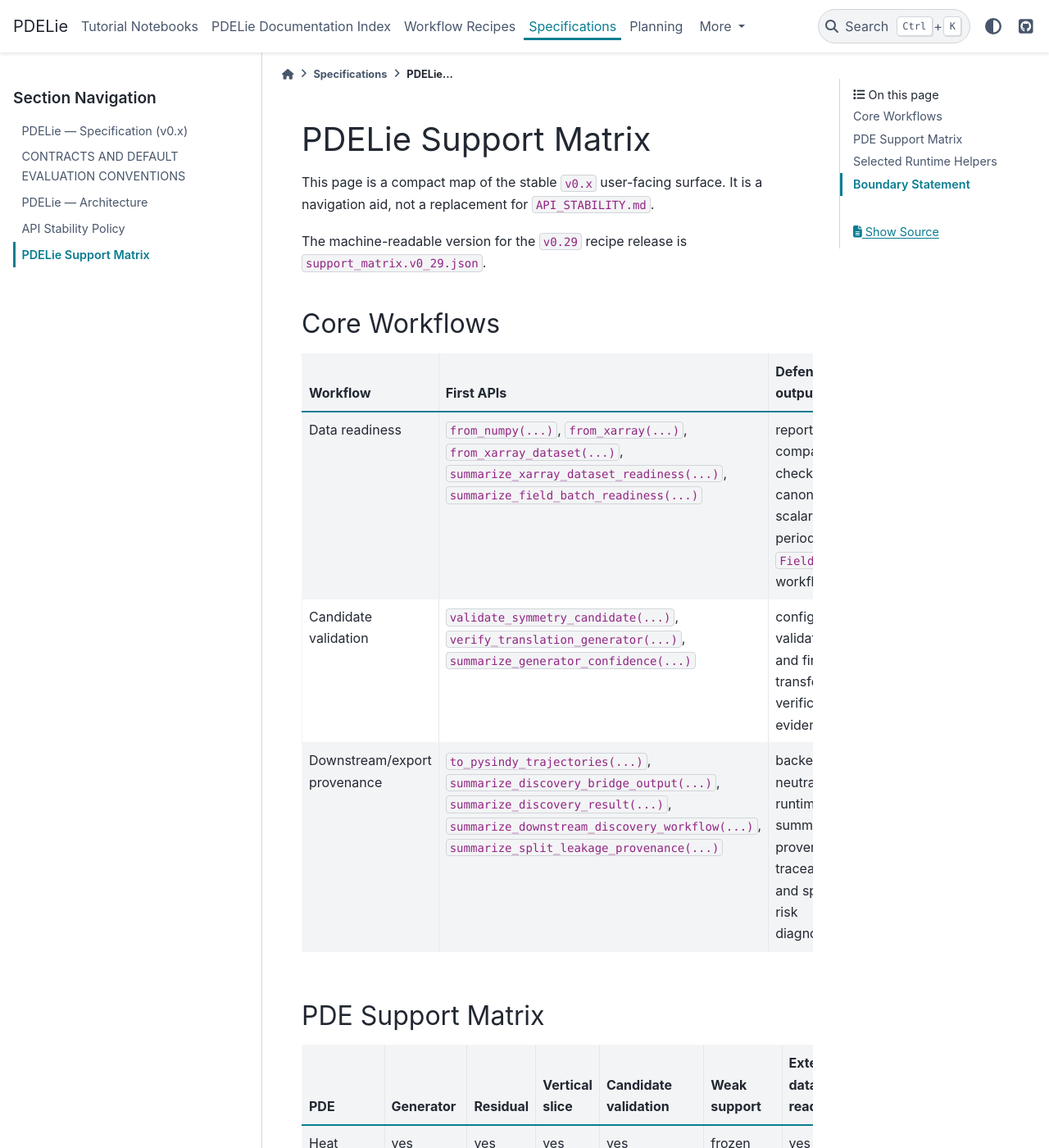
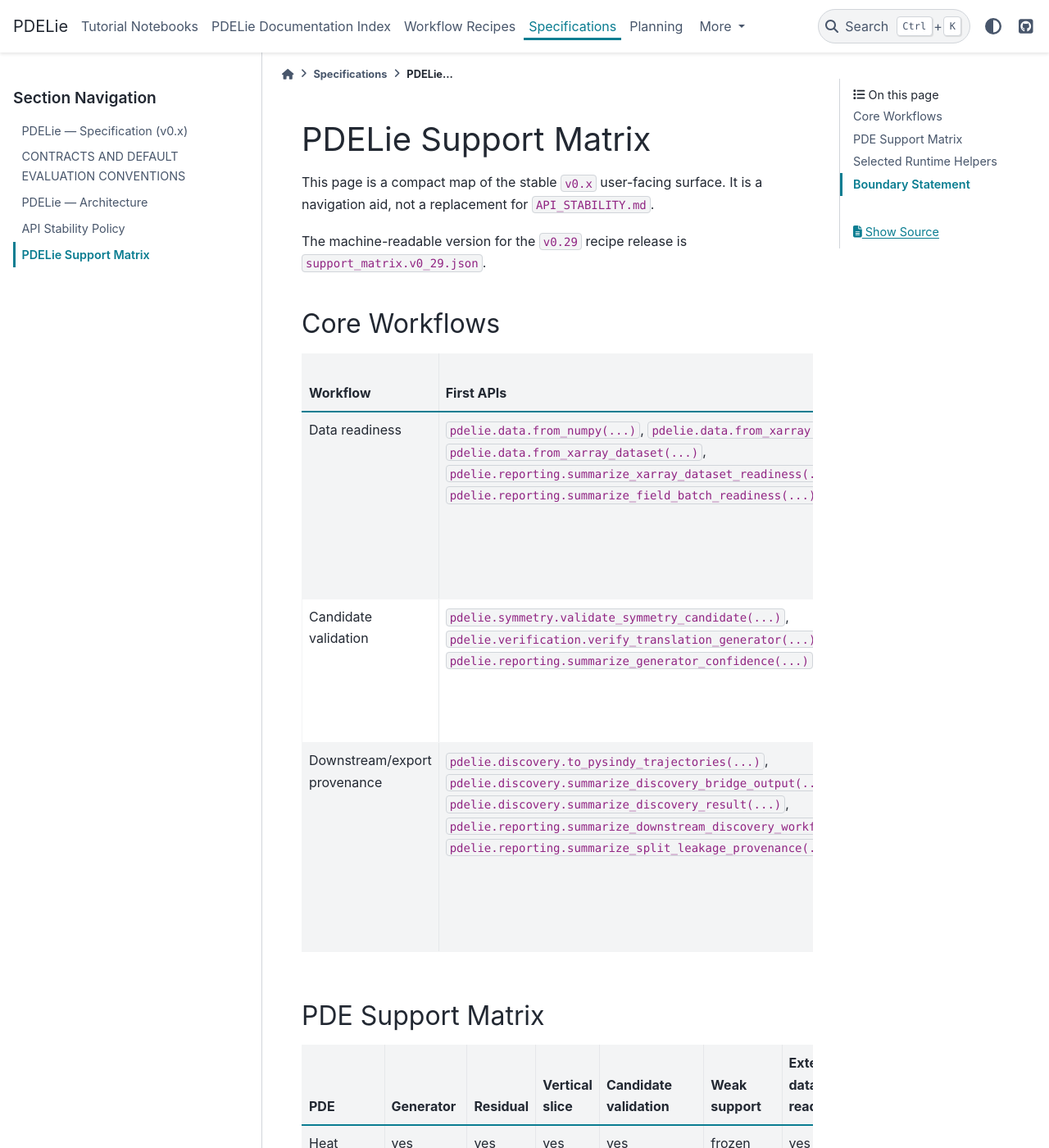
Before and after one commit to alexgabel/pdelie, a Sphinx documentation site: the page built from docs/specs/SUPPORT_MATRIX.md, in a window 1280 px wide and 1400 px high. Shown: the whole window at 82% size. Built offline with Sphinx 7.4.7 and the PyData theme 0.15.4, drawn with Linux system fonts in a browser that asks for light colours; pages that are not in the unit, such as notebooks, are missing from menus.

Commit message:
added a short import-policy sentence and qualified workflow helpers with the correct submodules.

```diff
--- a/docs/specs/SUPPORT_MATRIX.md
+++ b/docs/specs/SUPPORT_MATRIX.md
@@ -8,9 +8,9 @@ The machine-readable version for the `v0.29` recipe release is `support_matrix.v
 
 | Workflow | First APIs | Defensible output |
 | --- | --- | --- |
-| Data readiness | `from_numpy(...)`, `from_xarray(...)`, `from_xarray_dataset(...)`, `summarize_xarray_dataset_readiness(...)`, `summarize_field_batch_readiness(...)` | report-only compatibility checks for canonical scalar 1D periodic `FieldBatch` workflows |
-| Candidate validation | `validate_symmetry_candidate(...)`, `verify_translation_generator(...)`, `summarize_generator_confidence(...)` | configured validation and finite-transform verification evidence |
-| Downstream/export provenance | `to_pysindy_trajectories(...)`, `summarize_discovery_bridge_output(...)`, `summarize_discovery_result(...)`, `summarize_downstream_discovery_workflow(...)`, `summarize_split_leakage_provenance(...)` | backend-neutral runtime summaries, provenance traceability, and split-risk diagnostics |
+| Data readiness | `pdelie.data.from_numpy(...)`, `pdelie.data.from_xarray(...)`, `pdelie.data.from_xarray_dataset(...)`, `pdelie.reporting.summarize_xarray_dataset_readiness(...)`, `pdelie.reporting.summarize_field_batch_readiness(...)` | report-only compatibility checks for canonical scalar 1D periodic `FieldBatch` workflows |
+| Candidate validation | `pdelie.symmetry.validate_symmetry_candidate(...)`, `pdelie.verification.verify_translation_generator(...)`, `pdelie.reporting.summarize_generator_confidence(...)` | configured validation and finite-transform verification evidence |
+| Downstream/export provenance | `pdelie.discovery.to_pysindy_trajectories(...)`, `pdelie.discovery.summarize_discovery_bridge_output(...)`, `pdelie.discovery.summarize_discovery_result(...)`, `pdelie.reporting.summarize_downstream_discovery_workflow(...)`, `pdelie.reporting.summarize_split_leakage_provenance(...)` | backend-neutral runtime summaries, provenance traceability, and split-risk diagnostics |
 
 ## PDE Support Matrix
 
```
Also changed, not shown: README.md (+5 -3 lines).
